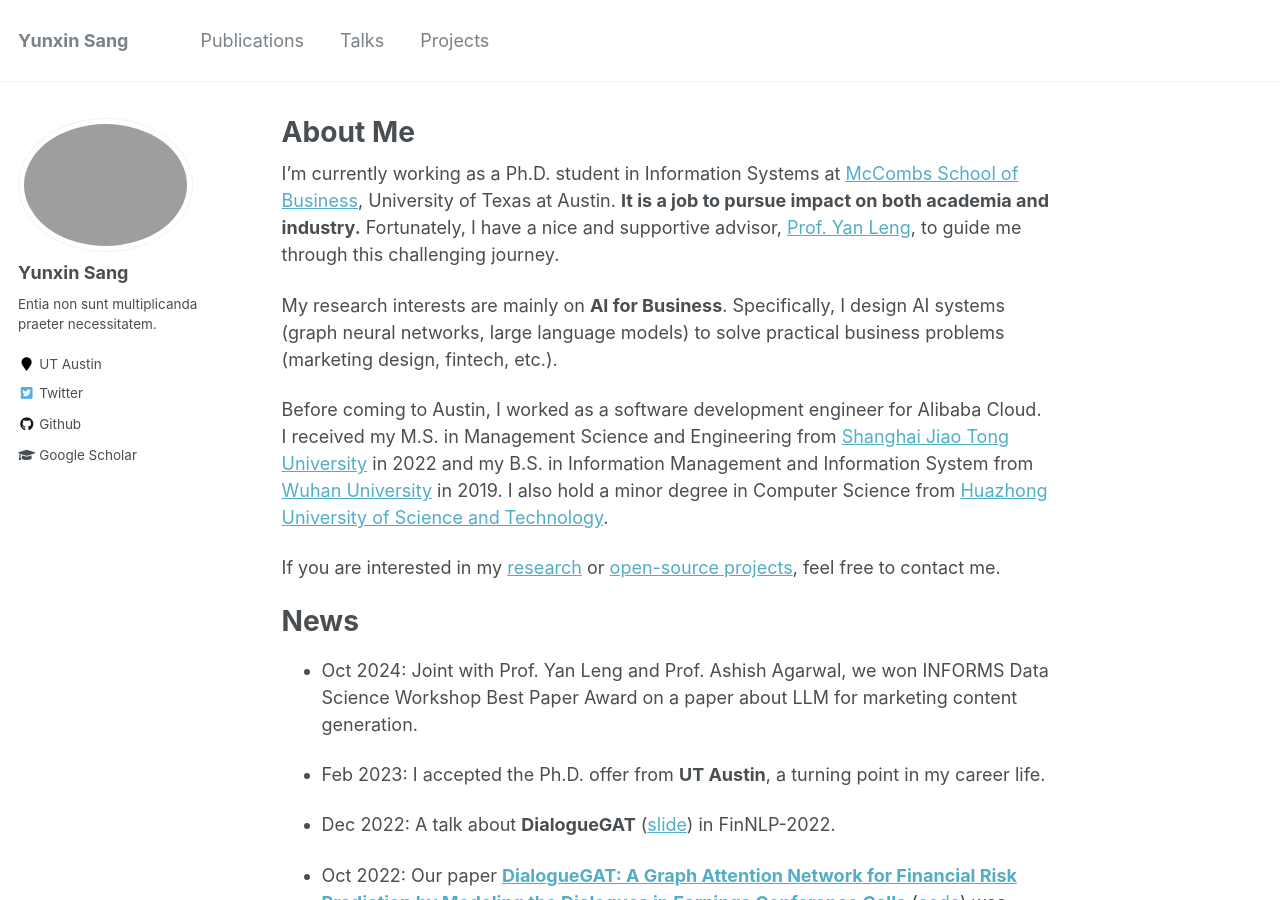
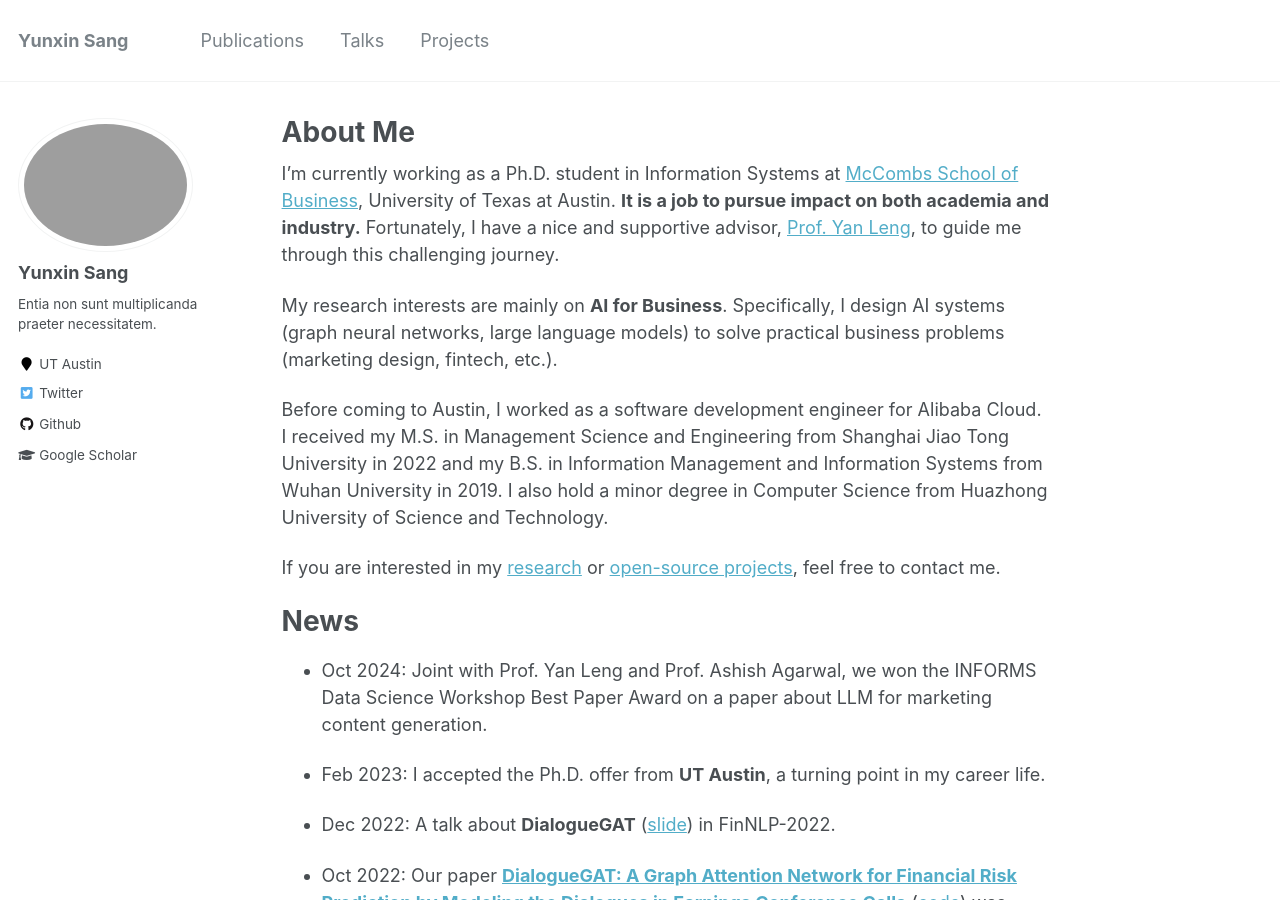
Before and after one commit to sangyx/sangyx.github.io, a Jekyll site: the page built from _pages/about.md, in a window 1280 px wide and 900 px high. Built offline with Jekyll 4.4.1, drawn with Linux system fonts in a browser that asks for light colours.

Commit message:
Update about.md

```diff
--- a/_pages/about.md
+++ b/_pages/about.md
@@ -12,12 +12,12 @@ I'm currently working as a Ph.D. student in Information Systems at [McCombs Scho
 
 My research interests are mainly on **AI for Business**. Specifically, I design AI systems (graph neural networks, large language models) to solve practical business problems (marketing design, fintech, etc.).
 
-Before coming to Austin, I worked as a software development engineer for Alibaba Cloud. I received my M.S. in Management Science and Engineering from [Shanghai Jiao Tong University](https://www.sjtu.edu.cn/) in 2022 and my B.S. in Information Management and Information System from [Wuhan University](https://www.whu.edu.cn/) in 2019. I also hold a minor degree in Computer Science from [Huazhong University of Science and Technology](https://www.hust.edu.cn/).
+Before coming to Austin, I worked as a software development engineer for Alibaba Cloud. I received my M.S. in Management Science and Engineering from Shanghai Jiao Tong University in 2022 and my B.S. in Information Management and Information Systems from Wuhan University in 2019. I also hold a minor degree in Computer Science from Huazhong University of Science and Technology.
 
 If you are interested in my [research](https://sangyx.com/publications/) or [open-source projects](https://sangyx.com/projects/), feel free to contact me.
 
 # News
-- Oct 2024: Joint with Prof. Yan Leng and Prof. Ashish Agarwal, we won INFORMS Data Science Workshop Best Paper Award on a paper about LLM for marketing content generation.
+- Oct 2024: Joint with Prof. Yan Leng and Prof. Ashish Agarwal, we won the INFORMS Data Science Workshop Best Paper Award on a paper about LLM for marketing content generation.
 
 - Feb 2023: I accepted the Ph.D. offer from **UT Austin**, a turning point in my career life.
 
```
